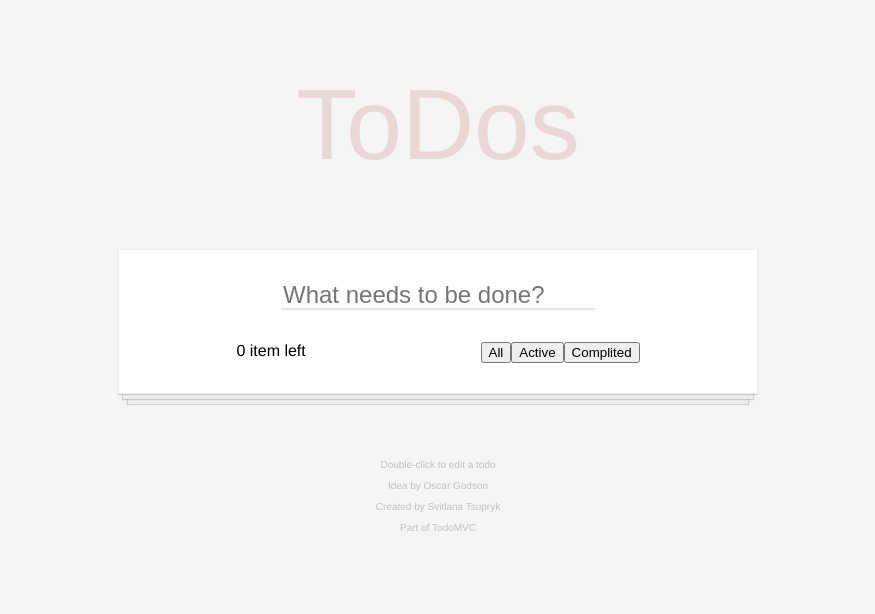
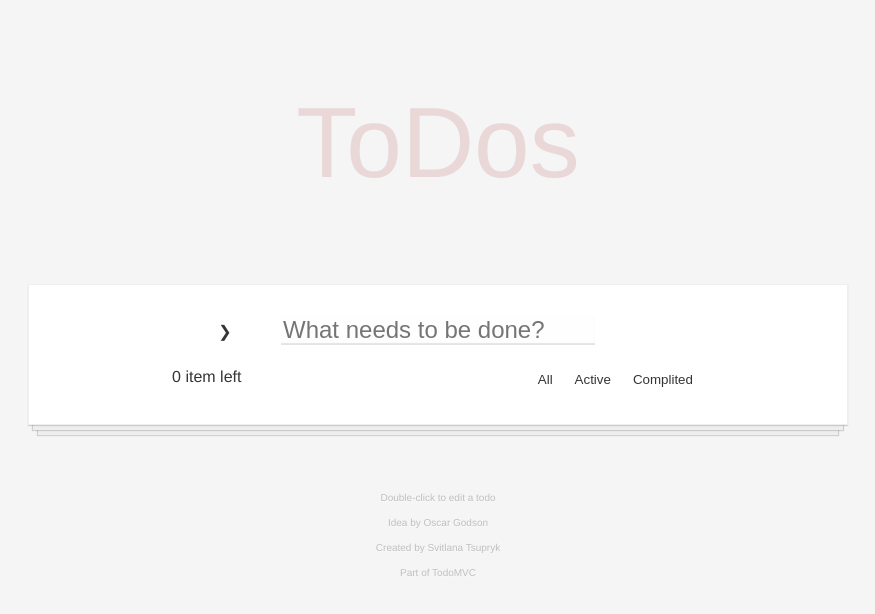
Before and after one commit to SvitlanaTsupryk-jul18/TodoApp, a React (Create React App) app in the folder my-app/: page / in a window 1280 px wide. Shown: the top 614 px of the page, without its empty margins (202-1077 px from the left). Built offline with nearby package versions, Linux system fonts and the light colour scheme.

Commit message:
add styles

```diff
--- a/my-app/src/App.css
+++ b/my-app/src/App.css
@@ -1,5 +1,7 @@
 .App {
   text-align: center;
+  margin: 0 auto;
+  width: 80%;
 }
 
 .App-header {
@@ -15,7 +17,7 @@
 .main{
   background-color: white;
     margin: auto;
-    width: 50%;
+    width: 80%;
     display: flex;
     flex-direction: column;
     align-items: center;
@@ -31,7 +33,7 @@
         0 20px 0 -10px #eee,
             /* The third layer shadow */
         0 20px 1px -9px rgba(0,0,0,0.15);
-    padding: 30px;
+    padding: 30px 0;
 }
 .newTodo{
   font-size: 24px;
@@ -44,12 +46,81 @@
   outline: none;
   box-shadow: inset 0 -2px 1px rgba(0,0,0,0.1);
 }
+.arrow{
+  display: inline-block;
+  position: relative;
+  text-align: left;
+}
+.arrow:before {
+  content: '❯';
+  position: absolute;
+  left: -20%;
+  top: 5px;
+  transition: all .3s;
+  display: inline-block;
+}
+
+.arrow:hover::before{
+  transform: rotate(90deg);
+}
+
+/* .newTodo:before {
+	content: '✔';
+	position: absolute;
+	left: -20px;
+} */
+
+.newTodo:hover{
+  outline: none;
+  box-shadow: inset 0 -2px 1px rgba(0,0,0,0.1);
+}
 .footer{
   width: 100%;
   display: flex;
   justify-content: space-around;
+  padding-top: 20px;
 }
 .buttons{
   display: flex;
   justify-content: space-evenly;
 }
+.list{
+  width: 100%;
+  padding: 0;
+  margin: 0;
+}
+.todoItem{
+  font-size: 24px;
+  padding: 15px 15px 15px 60px;
+  line-height: 1.2;
+  border-bottom: 1px solid #ededed;
+  display: flex;
+  justify-content: space-between;
+}
+.close{
+  visibility: hidden;
+}
+.todoItem:hover .close{
+  visibility: visible;
+}
+.check{
+  -webkit-appearance: none;
+  border: 1px solid #efefef;
+  width: 20px;
+  height: 20px;
+  border-radius: 50%;
+  position: relative;
+  outline: none;
+}
+.check::before{
+  content: '✔';
+	position: absolute;
+  left: 0px;
+  top:-10px;
+  color: green;
+  font-size: 1.7rem;
+  display: none;
+}
+.check:checked::before{
+display: block;
+}
--- a/my-app/src/components/Main.js
+++ b/my-app/src/components/Main.js
@@ -77,12 +77,14 @@ class Main extends React.Component {
 
         return (
             <div className="main" >
-                <input className="newTodo"
-                    placeholder="What needs to be done?"
-                    onKeyDown={this.addItem}
-                    autoFocus={true} >
-                </input>
-                <ul>
+                <div className="arrow">
+                    <input className="newTodo"
+                        placeholder="What needs to be done?"
+                        onKeyDown={this.addItem}
+                        autoFocus={true} >
+                    </input>
+                </div>
+                <ul className="list">
                     {this.state.filteredTodos &&
                         Object.keys(this.state.filteredTodos).map((item, index) =>
                             <ToDoItem key={index}
--- a/my-app/src/components/ToDoItem.js
+++ b/my-app/src/components/ToDoItem.js
@@ -2,9 +2,10 @@ import React from "react"
 
 function TodoItem(props) {
     return (
-        <div className="todo-item" >
-            <li>
+        <div className="todo" >
+            <li className="todoItem">
                 <input type="checkbox"
+                    className="check"
                     checked={props.completed}
                     onChange={() => props.changeChecked(props.value)}
                 />
--- a/my-app/src/index.css
+++ b/my-app/src/index.css
@@ -5,10 +5,15 @@
 }
 body {
   margin: 0;
+  padding: 0;
   font-family:  "Helvetica Neue", sans-serif;
   -webkit-font-smoothing: antialiased;
   -moz-osx-font-smoothing: grayscale;
   background-color: #f5f5f5;
+  font-weight: 300;
+  line-height: 1.5;
+  color: #353535;
+
 }
 
 h1{
@@ -31,3 +36,17 @@ footer{
     text-align: center;
     margin: 65px auto 0;
 }
+button{
+  color: inherit;
+  margin: 3px;
+  padding: 3px 7px;
+  text-decoration: none;
+  border: 1px solid transparent;
+  border-radius: 3px;
+  background-color: transparent;
+  cursor: pointer;
+}
+button:active, button:focus{
+  border-color: rgba(175, 47, 47, 0.2);
+  outline: none;
+}
```
